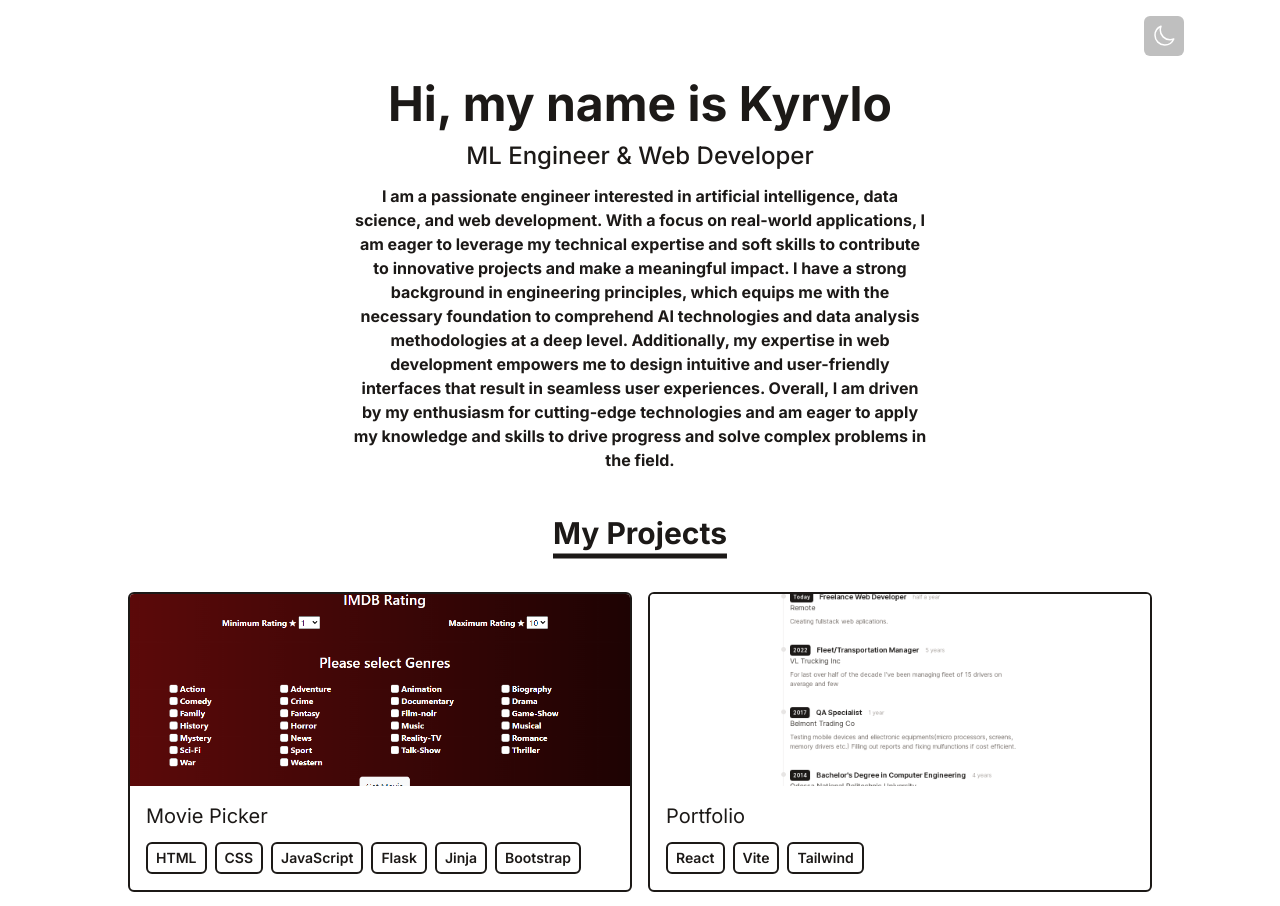
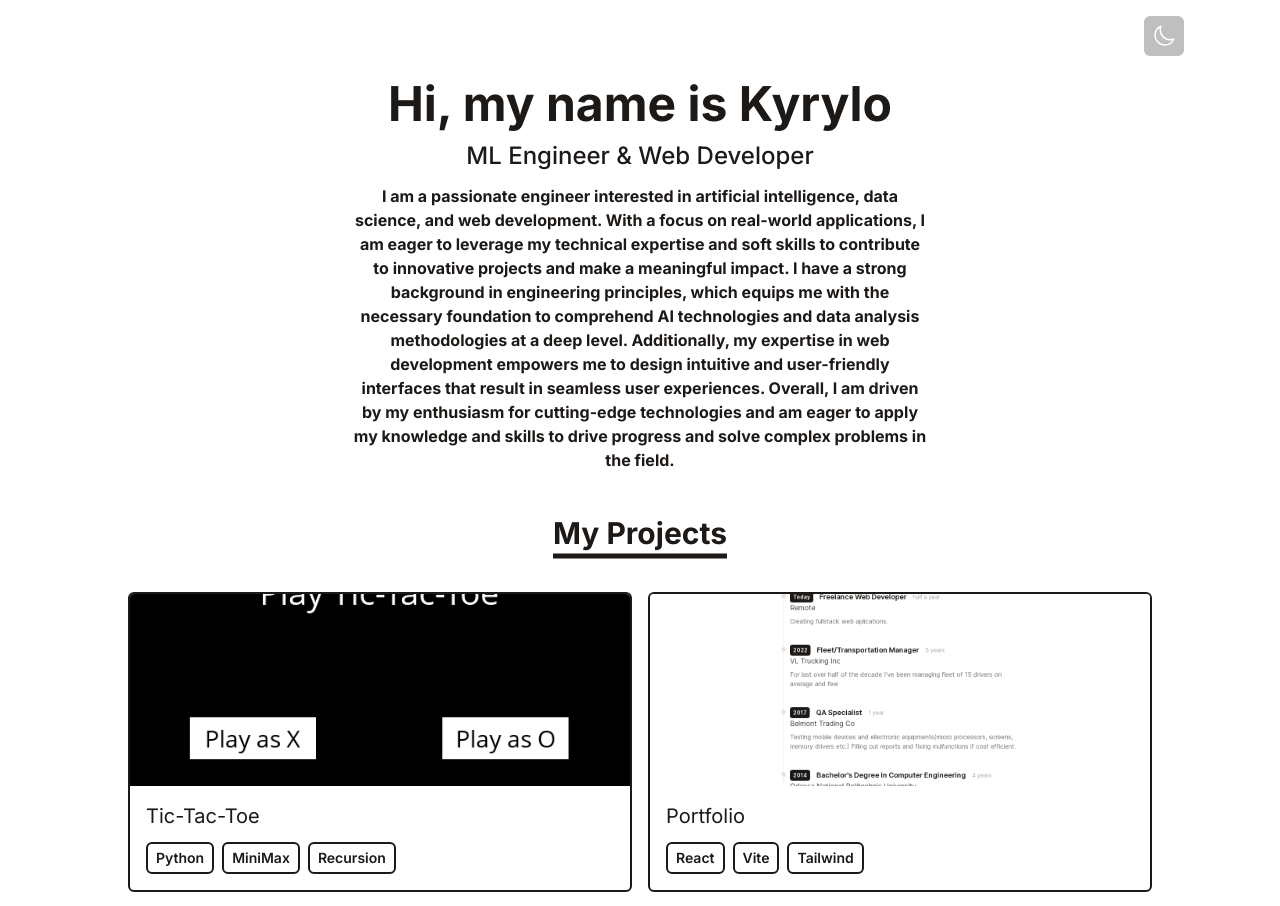
Before and after one commit to sumdeusvitae/portfolio, a React (Vite) app: page / in a window 1280 px wide. Shown: the top 906 px of the page. Built offline with nearby package versions, Linux system fonts and the light colour scheme.

Commit message:
removed movie picker

```diff
--- a/src/data/portfolio.js
+++ b/src/data/portfolio.js
@@ -1,9 +1,9 @@
 export default [
   {
-    title: "Movie Picker",
-    imgUrl: "/assets/MoviePicker.PNG",
-    stack: ["HTML", "CSS", "JavaScript", "Flask", "Jinja", "Bootstrap"],
-    link: "http://moviepicker.kskyi.com",
+    title: "Tic-Tac-Toe",
+    imgUrl: "/assets/TicTacToe.PNG",
+    stack: ["Python", "MiniMax", "Recursion"],
+    link: "https://github.com/SumDeusVitae/Minimax_tictactoe/tree/main",
   },
   {
     title: "Portfolio",
```
Also changed, not shown: public/assets/TicTacToe.PNG (added).
